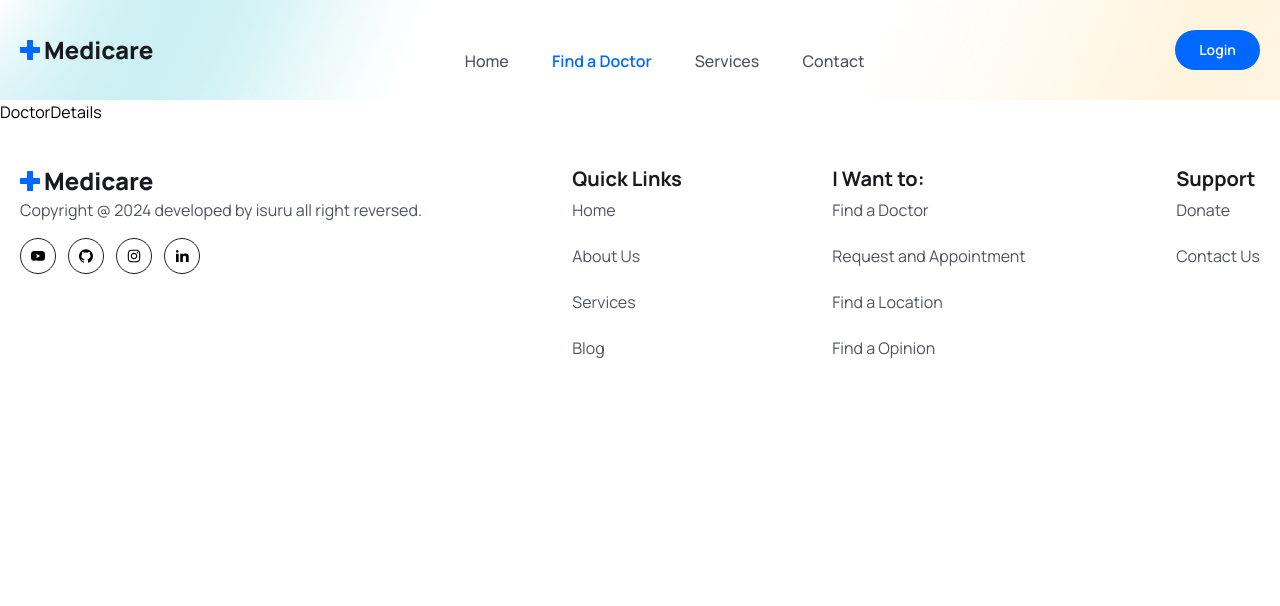
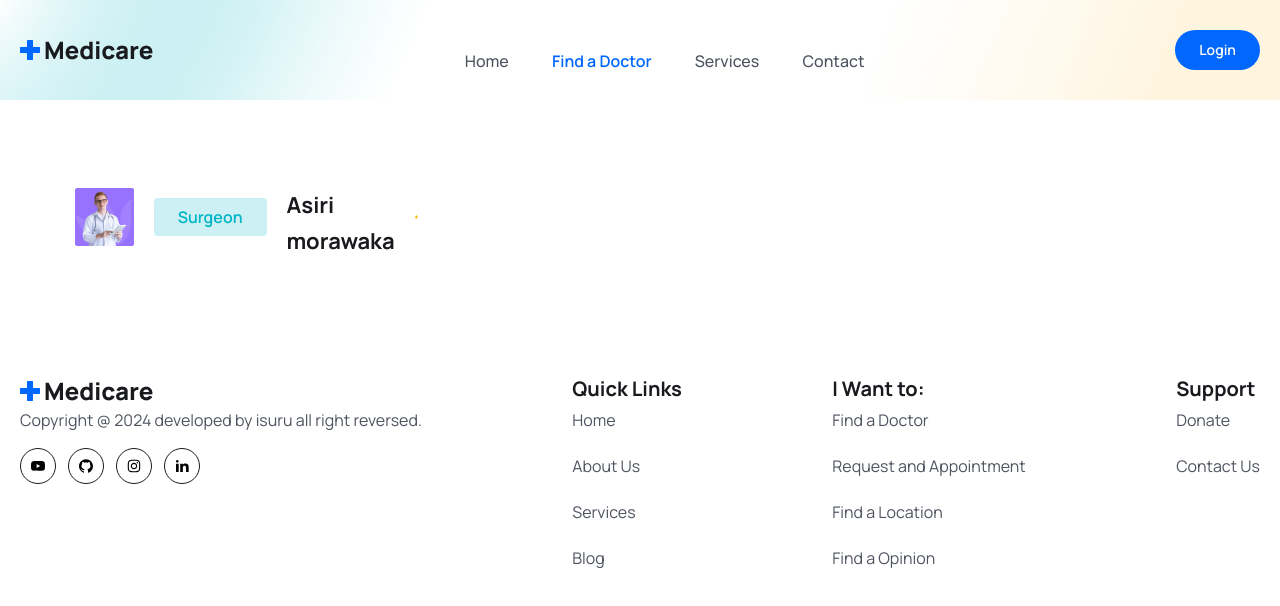
Before and after one commit to Isurulak1/Doctor_apoiment_bookingapp, a React (Vite) app in the folder frontend/: page /doctors/1 in a window 1280 px wide. Shown: the top 606 px of the page. Built offline with nearby package versions, Linux system fonts and the light colour scheme.

Commit message:
Update DoctorDetails.jsx

```diff
--- a/frontend/src/pages/Doctors/DoctorDetails.jsx
+++ b/frontend/src/pages/Doctors/DoctorDetails.jsx
@@ -1,8 +1,31 @@
 import React from 'react'
+import doctorImg from '../../assets/images/doctor-img02.png'
+import starIcon from '../../assets/images/Star.png'
 
 const DoctorDetails = () => {
   return (
-    <div>DoctorDetails</div>
+    <section>
+      <div className='max-w-[1170px] px-5 mx-auto'>
+        <div className='grid md:grid-cols-3 gap-[50px]'>
+          <div className='flex items-center gap-5'>
+            <figure className='max-w-[200px] max-h-[200px]'>
+              <img src={doctorImg} alt="" />
+            </figure>
+            <div>
+              <span className='bg-[#CCF0F3] text-irisBlueColor py-1 px-6 lg:py-2 lg:px-6 text-[12px] leading-4 lg:text-[16px] lg:leading-7 font-semibold rounded'>Surgeon</span>
+            </div>
+            <h3 className='text-headingColor text-[22px] leading-9 mt-3 font-bold'>
+              Asiri morawaka
+            </h3>
+            <div className='flex items-center gap-[6px]'>
+              <span className='flex items-center gap-[6px] text-[14px] leading-5 lg:text-[16px] lg:leading-7 font-semibold text-headingColor'>
+                <img src={starIcon} alt="" />
+              </span>
+            </div>
+          </div>
+        </div>
+      </div>
+    </section>
   )
 }
 
```
